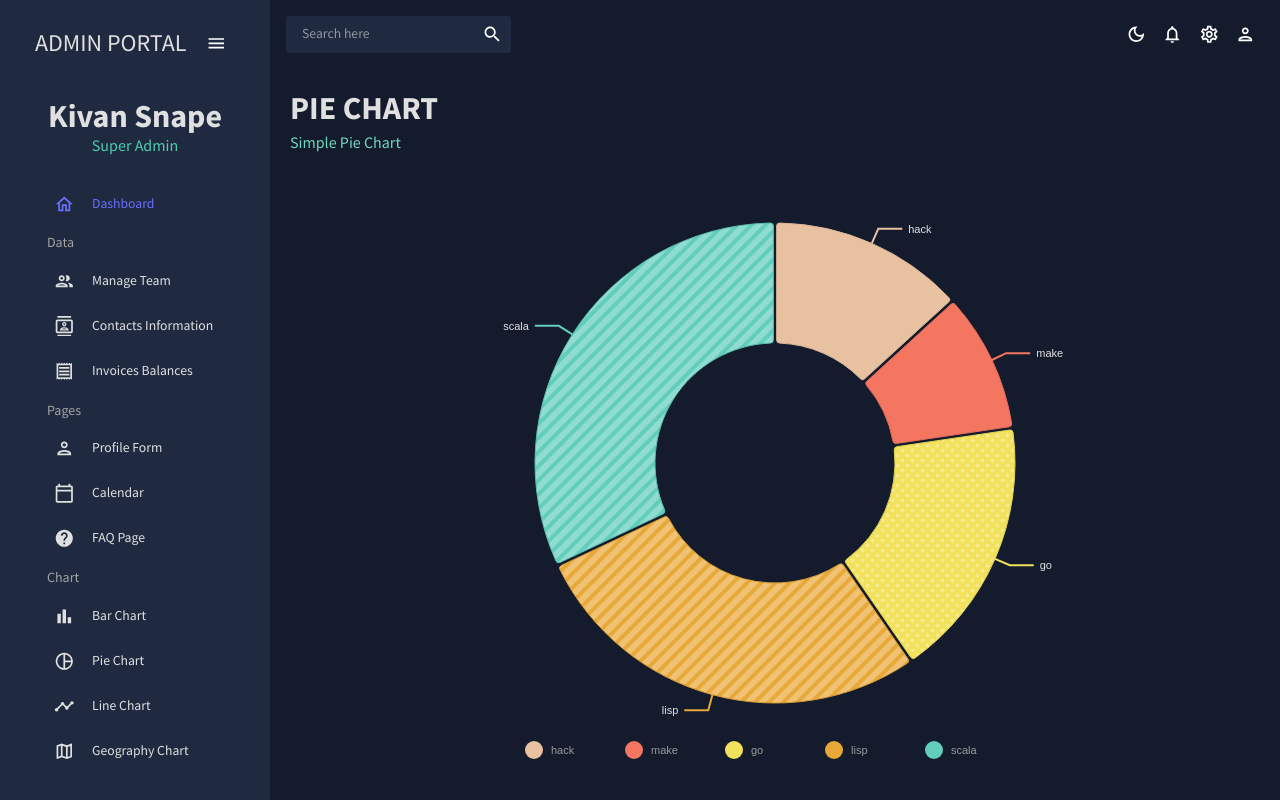
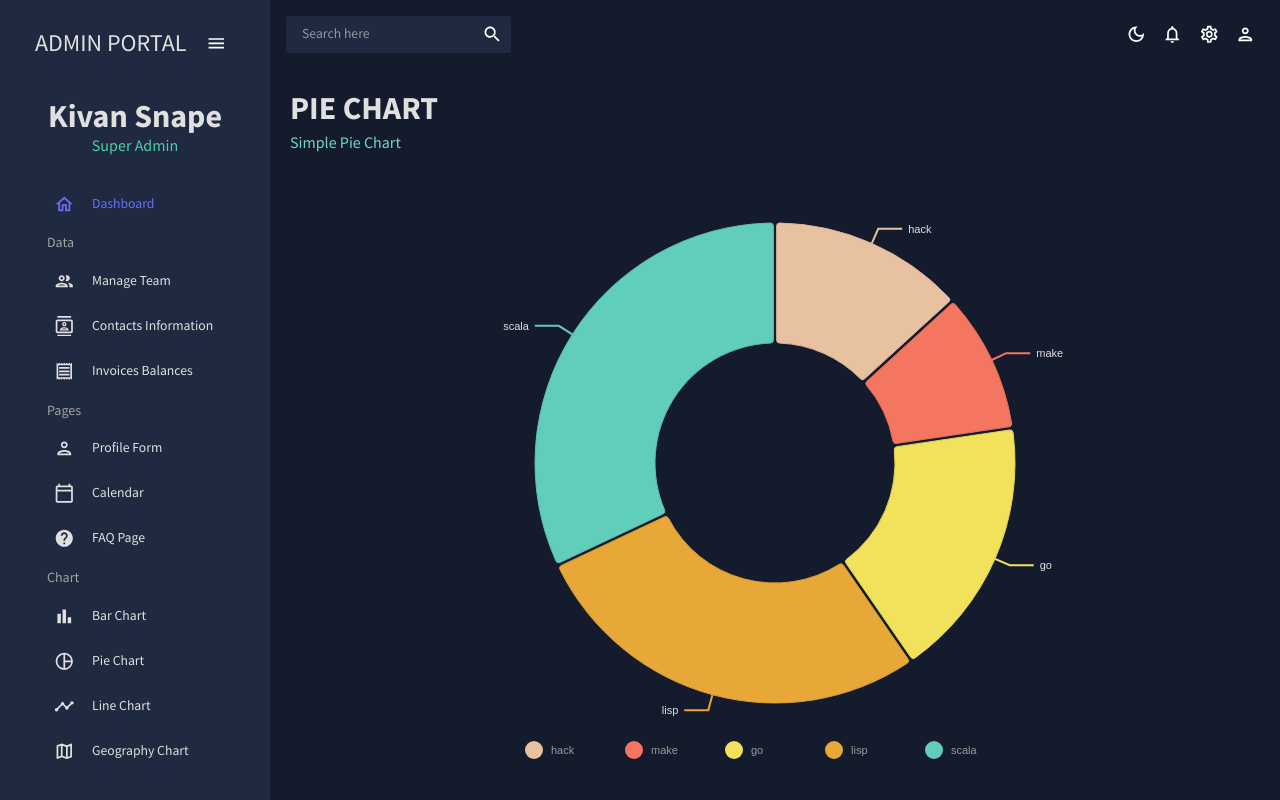
Before and after one commit to xxviiihours/admin-dashboard-app, a React (Create React App) app in the folder admin-ui/: page /pie in a window 1280 px wide. Built offline with nearby package versions, Linux system fonts and the light colour scheme.

Commit message:
modified:   admin-ui/src/components/PieChart.jsx

```diff
--- a/admin-ui/src/components/PieChart.jsx
+++ b/admin-ui/src/components/PieChart.jsx
@@ -85,56 +85,6 @@ const PieChart = ({ isDashboard = false }) => {
 					spacing: 10,
 				},
 			]}
-			fill={[
-				{
-					match: {
-						id: 'ruby',
-					},
-					id: 'dots',
-				},
-				{
-					match: {
-						id: 'c',
-					},
-					id: 'dots',
-				},
-				{
-					match: {
-						id: 'go',
-					},
-					id: 'dots',
-				},
-				{
-					match: {
-						id: 'python',
-					},
-					id: 'dots',
-				},
-				{
-					match: {
-						id: 'scala',
-					},
-					id: 'lines',
-				},
-				{
-					match: {
-						id: 'lisp',
-					},
-					id: 'lines',
-				},
-				{
-					match: {
-						id: 'elixir',
-					},
-					id: 'lines',
-				},
-				{
-					match: {
-						id: 'javascript',
-					},
-					id: 'lines',
-				},
-			]}
 			legends={[
 				{
 					anchor: 'bottom',
```
